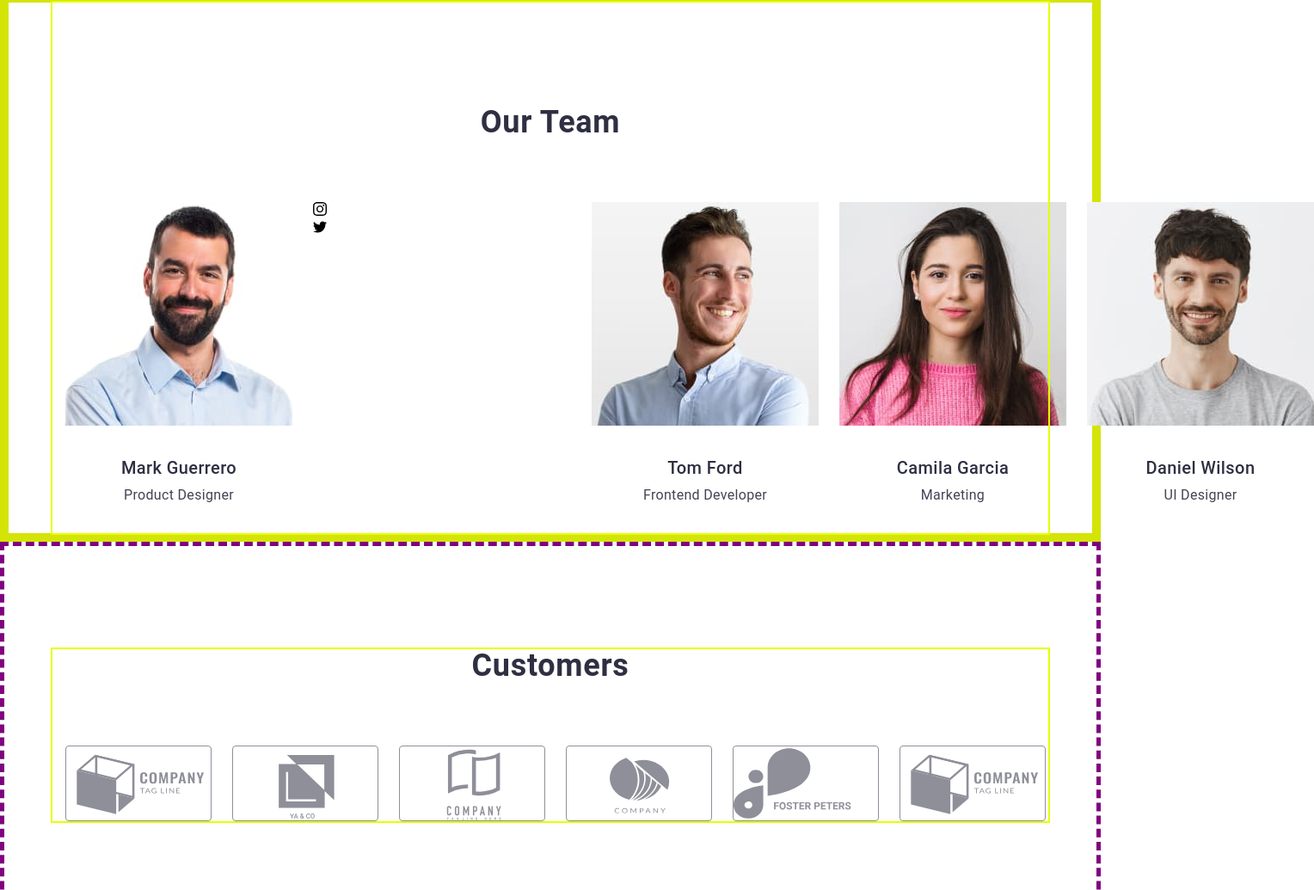
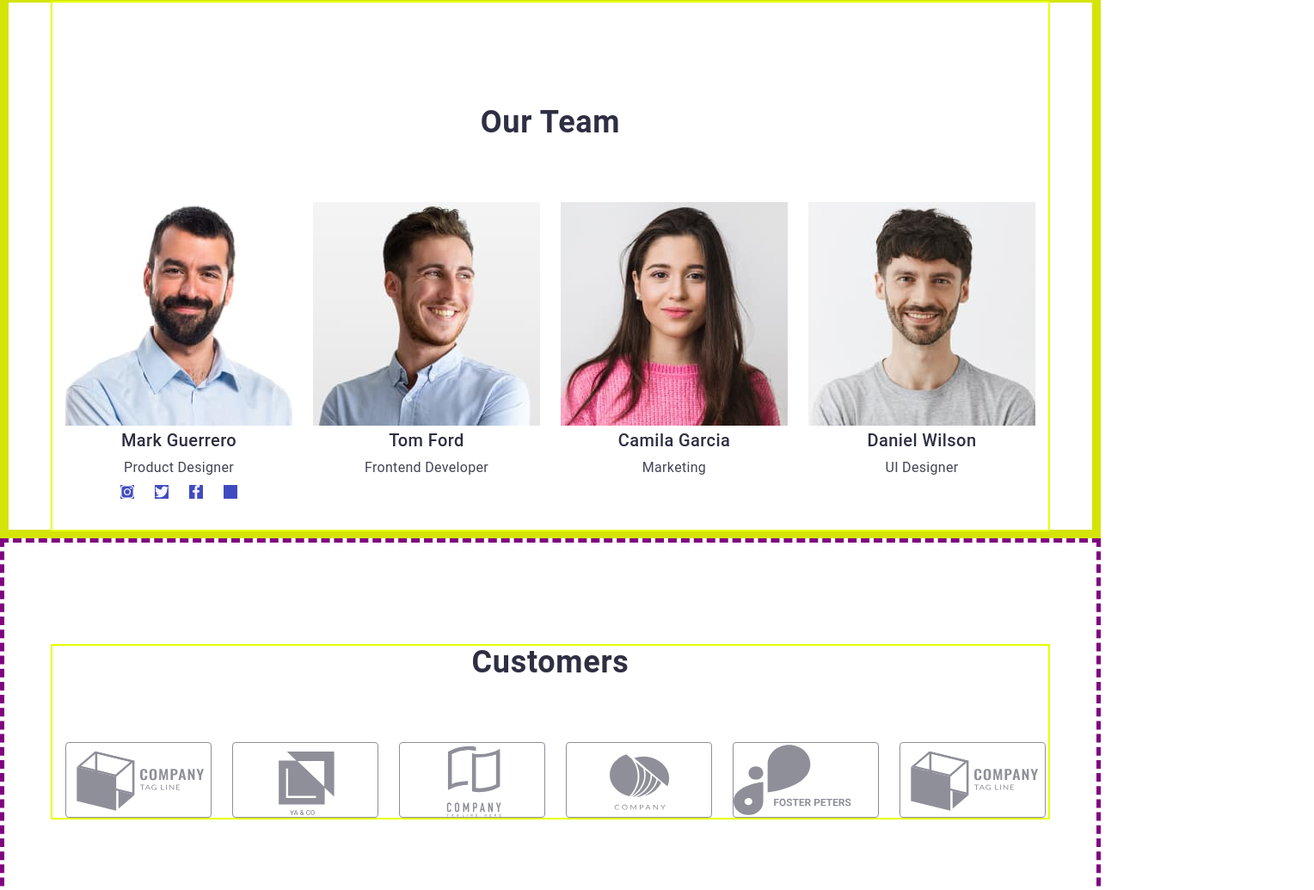
Before and after one commit to snow210779/test-webstudio-01, a plain HTML site: page index.html in a window 1280 px wide. Shown: the part 1747-2782 px from the top of the page at 86% size, 1528 px wide, since content can reach past the window. Drawn offline with nearby package versions, Linux system fonts and the light colour scheme.

Commit message:
tast changes

```diff
--- a/css/style.css
+++ b/css/style.css
@@ -247,7 +247,7 @@ ul,ol{
         margin-bottom: 72px;
 }
 .subtitle-text{
-    padding: 32px 16px;
+    padding: 0px 16px;
 }
 
 .team-subtitle{
@@ -259,6 +259,7 @@ ul,ol{
         line-height: 1.2;
         letter-spacing: 0.02em;
         margin-bottom: 8px;
+
 }
 .team-text{
         color: #434455;
@@ -269,6 +270,28 @@ ul,ol{
         line-height: 1.5;
         letter-spacing: 0.02em;
 
+
+}
+
+.team-icon-list{
+    display: flex;
+    gap: 24px;
+    justify-content: center;
+    align-items: center;
+}
+
+
+.team-icon-item{
+    display: flex;
+    justify-content: center;
+    align-items: center;
+    padding-bottom: 32px;
+    margin-top: 8px;
+}
+
+.team-icon{
+    fill: #F4F4FD;
+    background-color: #404BBF;
 }
 
 
--- a/index.html
+++ b/index.html
@@ -129,7 +129,7 @@
                                 <p class="team-text">Product Designer</p>
                                 </div>
                                 </a>
-                                </li>
+
                                 <div>
                                     <ul class="team-icon-list list">
                                         <li class="team-icon-item"><a href="">
@@ -143,16 +143,17 @@
                                         </svg></a></li>
 
                                         <li class="team-icon-item"><a href="">
-                                            <svg class="team-icon">
-                                            <use href=""></use>
+                                            <svg class="team-icon" width="16"  height="16">
+                                            <use href="./images/symbol-defs.svg#icon-facebook"></use>
                                         </svg></a></li>
 
                                         <li class="team-icon-item"><a href="">
-                                            <svg class="team-icon">
-                                            <use href=""></use>
+                                            <svg class="team-icon" width="16"  height="16">
+                                            <use href="./images/symbol-defs.svg"#icon-linkedin></use>
                                         </svg></a></li>
                                     </ul>
                                 </div>
+                                </li>
 
 
 
```
